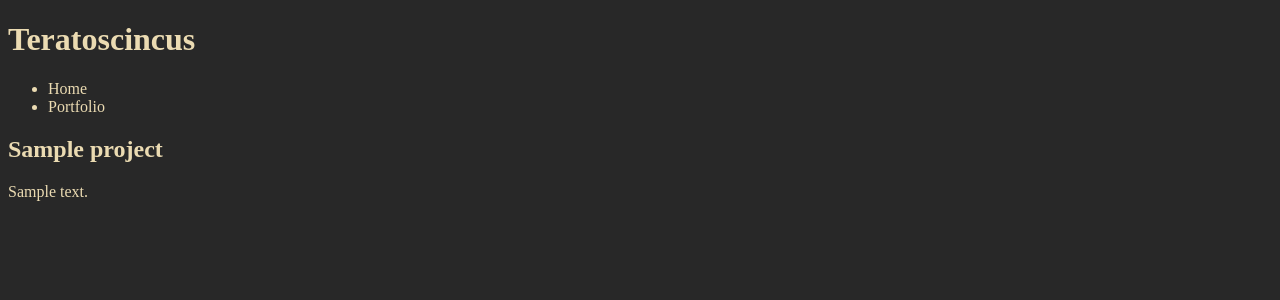
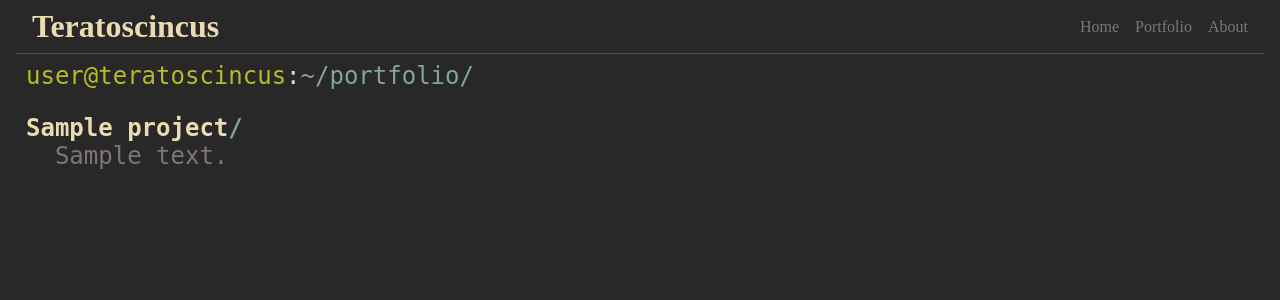
Before and after one commit to teratoscincus/portfolio, a Django app: page /portfolio/ in a window 1280 px wide. Shown: the top 300 px of the page. Run offline with Django 4.2, Linux system fonts and the light colour scheme; tables that the repository leaves empty hold one stand-in row (values such as "Sample post").

Commit message:
Edit layout of website

```diff
--- a/core/static/core/css/style.css
+++ b/core/static/core/css/style.css
@@ -1,3 +1,5 @@
+/* GENERAL */
+
 :root {
   --black: #282828;
   --black-bright: #928374;
@@ -31,4 +33,144 @@
   background: var(--background);
   color: var(--foreground);
   text-decoration: none;
+  list-style: none;
+  margin: 0;
+  padding: 0;
 }
+
+*:focus-visible {
+  outline: var(--primary) solid 1px;
+  outline-offset: 1px;
+}
+
+*::selection {
+  background: var(--foreground);
+  color: var(--background);
+}
+
+main {
+  font-family: monospace;
+  padding: 0 2em;
+}
+
+a {
+  transition: ease 0.35s;
+}
+
+a:hover,
+a:focus {
+  color: var(--primary);
+}
+
+a::selection {
+  background: var(--primary);
+  color: var(--background);
+}
+
+.row {
+  display: flex;
+  flex-direction: row;
+}
+
+/* NAVBAR */
+
+.navbar {
+  display: flex;
+  justify-content: space-between;
+  margin: 0 1em 0.5em;
+  padding: 0.5em 1em;
+  border-bottom: 1px solid var(--dim);
+}
+
+.home-link {
+  display: flex;
+  align-items: center;
+}
+
+.nav-links {
+  display: flex;
+  align-items: center;
+  gap: 1em;
+}
+
+.nav-links .path {
+  display: none;
+}
+
+.nav-link {
+  color: var(--dim-bright);
+}
+
+.nav-link:hover,
+.nav-link:focus {
+  color: var(--primary);
+}
+
+/* BREADCRUMB */
+
+.breadcrumb {
+  font-size: 1.5rem;
+  font-weight: normal;
+  margin-bottom: 1.5rem;
+}
+
+.user-host {
+  color: var(--green-bright);
+}
+
+.user-host::selection {
+  background: var(--green-bright);
+  color: var(--background);
+}
+
+.path {
+  color: var(--blue-bright);
+}
+
+.path::selection {
+  background: var(--blue-bright);
+  color: var(--background);
+}
+
+/* MAIN */
+
+.main-menu .nav-item {
+  margin-top: 1.5rem;
+}
+
+.main-menu .nav-link,
+.title {
+  color: var(--foreground);
+  font-size: 1.5rem;
+  font-weight: bold;
+}
+
+.main-menu .nav-link {
+  transition: ease 0.35s;
+}
+
+.main-menu .nav-link:hover,
+.main-menu .nav-link:focus {
+  color: var(--primary);
+}
+
+.main-menu .summary,
+.summary,
+.description {
+  font-size: 1.5rem;
+  font-weight: normal;
+  padding-left: 2ch;
+}
+
+.main-menu .summary {
+  color: var(--dim-bright);
+}
+
+.main-menu .summary::selection {
+  background: var(--dim-bright);
+  color: var(--background);
+}
+
+.description {
+  margin-top: 1.5rem;
+}
--- a/core/templates/core/_header.html
+++ b/core/templates/core/_header.html
@@ -1,4 +1,4 @@
 <h1>
-  <a href="{% url 'core:index' %}">Teratoscincus</a>
+  <a class="home-link" href="{% url 'core:index' %}">Teratoscincus</a>
 </h1>
-<nav>{% include "core/_nav_links.html" %}</nav>
+<nav class="nav-links" {% include "core/_nav_links.html" %}</nav>
--- a/core/templates/core/_nav_links.html
+++ b/core/templates/core/_nav_links.html
@@ -1,7 +1,13 @@
 <ul>
-  {% url 'core:index' as index_url %}
-  {% if request.path != index_url %}
-  <li><a href="{{ index_url }}">Home</a></li>
+  {% url 'core:index' as index_url %} {% if request.path != index_url %}
+  <li class="nav-item">
+    <a class="nav-link" href="{{ index_url }}">Home<span class="path">/</span></a>
+  </li>
   {% endif %}
-  <li><a href="{% url 'portfolio:projects' %}">Portfolio</a></li>
+  <li class="nav-item">
+    <a class="nav-link" href="{% url 'portfolio:projects' %}">Portfolio<span class="path">/</span></a>
+  </li>
+  <li class="nav-item">
+    <a class="nav-link" href="#">About<span class="path">/</span></a>
+  </li>
 </ul>
--- a/core/templates/core/base.html
+++ b/core/templates/core/base.html
@@ -11,11 +11,14 @@
 </head>
 
 <body>
-  <header>
+  <header class="navbar">
     {% include "core/_header.html" %}
   </header>
 
   <main>
+    <h1 class="breadcrumb">
+      <span class="user-host">user@teratoscincus</span>:<span class="path">~{{ request.path }}</span>
+    </h1>
     {% block content %}{% endblock %}
   </main>
 
--- a/core/templates/core/index.html
+++ b/core/templates/core/index.html
@@ -3,5 +3,8 @@
 {% block title %}{% endblock %}
 
 {% block content %}
-{% include "core/_nav_links.html" %}
+
+<div class="main-menu">
+  {% include "core/_nav_links.html" %}
+</div>
 {% endblock %}
--- a/portfolio/templates/portfolio/project_detail.html
+++ b/portfolio/templates/portfolio/project_detail.html
@@ -3,6 +3,7 @@
 {% block title %}{{ project.title }} | {% endblock %}
 
 {% block content %}
-<p>{{ project.summary }}</p>
-<p>{{ project.description }}</p>
+<h1 class="title">{{ project.title }}</h1>
+<p class="summary">{{ project.summary }}</p>
+<p class="description">{{ project.description }}</p>
 {% endblock %}
--- a/portfolio/templates/portfolio/project_list.html
+++ b/portfolio/templates/portfolio/project_list.html
@@ -5,13 +5,17 @@
 {% block content %}
 
 <div class="main-menu">
+  <ul>
   {% for project in project_list %}
-  <div>
+  <li class="nav-item">
     <h2>
-      <a class="main-menu-link" href="{% url 'portfolio:single_project' slug=project.slug %}">{{ project.title }}</a>
+      <a class="nav-link" href="{% url 'portfolio:single_project' slug=project.slug %}">
+        {{ project.title }}<span class="path">/</span>
+      </a>
     </h2>
-    <p class="main-menu-link-description">{{ project.summary }}</p>
-  </div>
+    <p class="summary">{{ project.summary }}</p>
+  </li>
   {% endfor %}
+  </ul>
 </div>
 {% endblock %}
```
